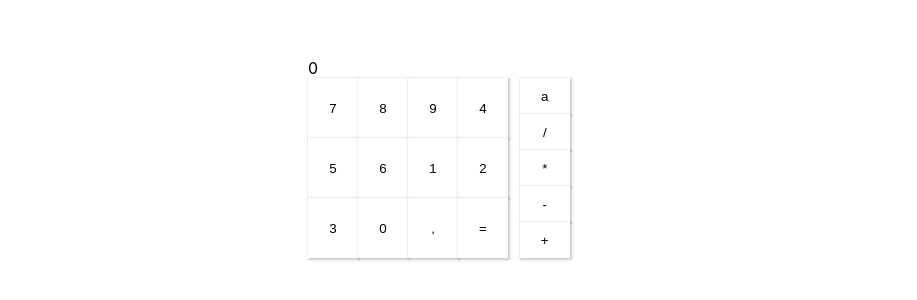
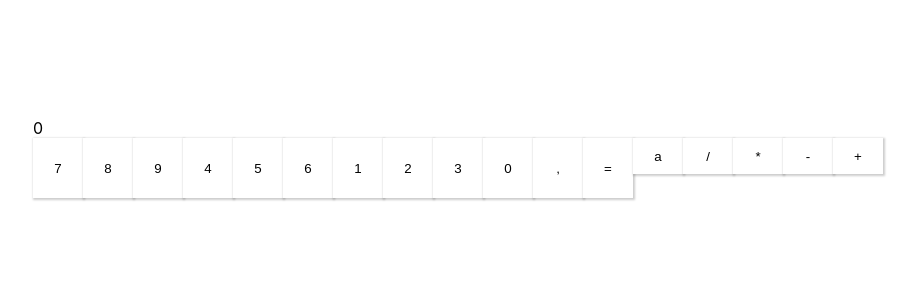
Before and after one commit to lucasnetwork/Calculadora, a React (Create React App) app: page / in a window 1280 px wide. Shown: the part 242-542 px from the top of the page, without its empty margins (182-1099 px from the left). Built offline with nearby package versions, Linux system fonts and the light colour scheme.

Commit message:
fix width content buttons

```diff
--- a/src/Components/styles/ContentButtons.js
+++ b/src/Components/styles/ContentButtons.js
@@ -3,7 +3,10 @@ import styled from 'styled-components'
 const ContentButtons = styled.div`
     display:flex;
     flex-direction:row;
-    width:300px;
+    justify-content:space-around;
+    .arit{
+        width: 50px;
+    }
 `
 
 export default ContentButtons
```
